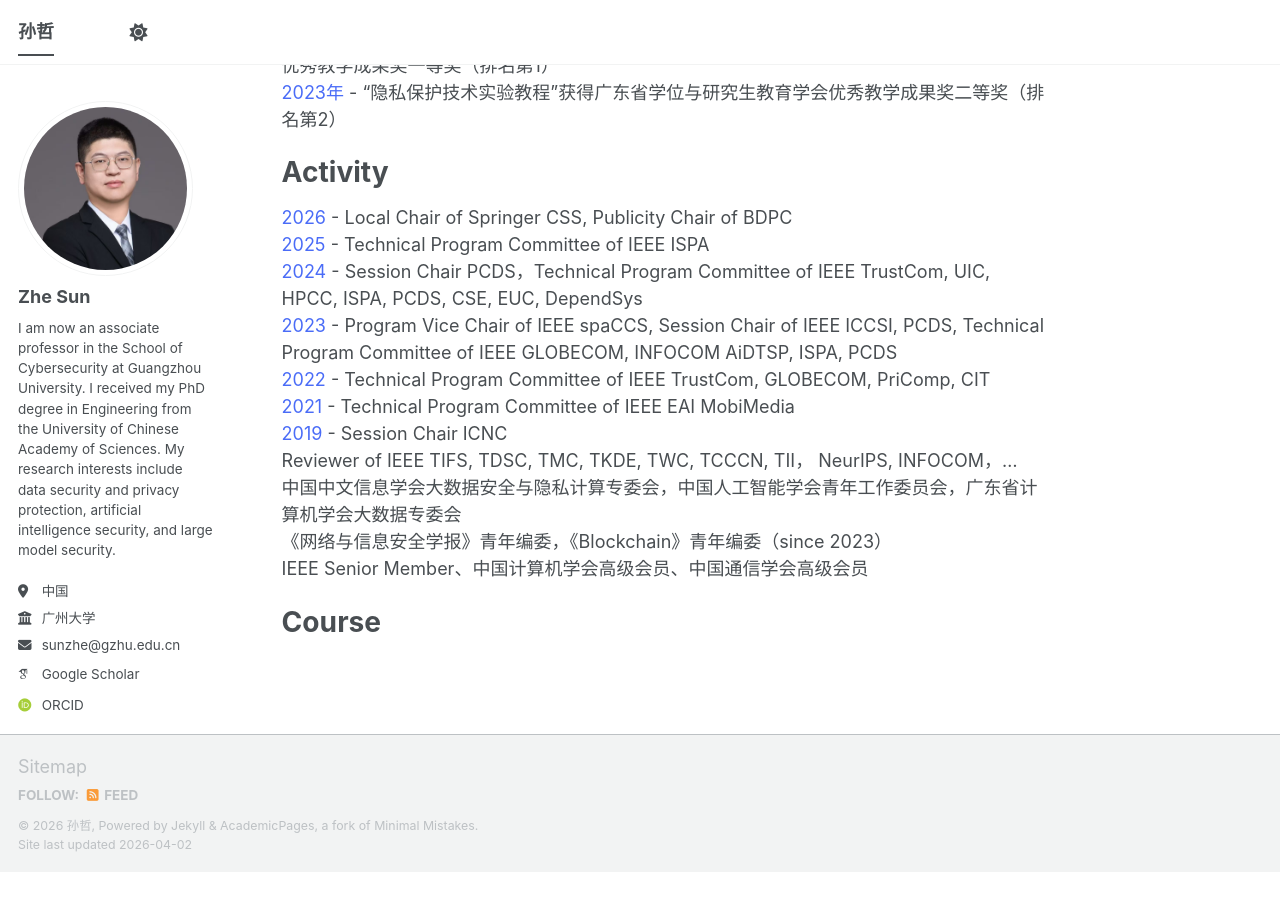
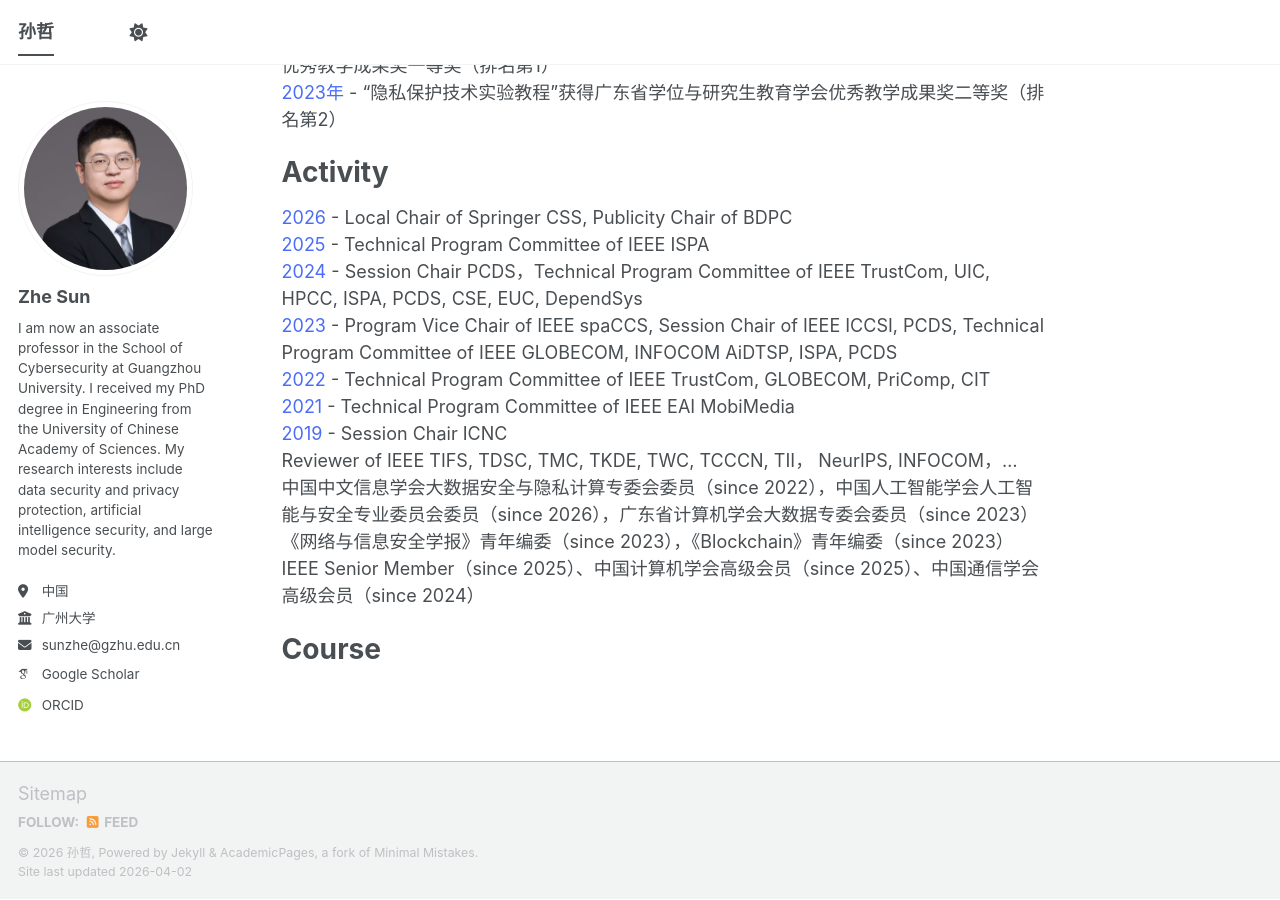
Before and after one commit to ZheSun208/ZheSun208.github.io, a Jekyll site: the page built from _pages/about.md, in a window 1280 px wide and 900 px high, scrolled down 2100 px. Built offline with Jekyll 4.4.1, drawn with Linux system fonts in a browser that asks for light colours; some web fonts are replaced; a script bundle is joined from its source files by our own code; library files that are not in the unit come from our copies; before the commit the page ends 2973 px from its top, so only the background shows below that.

Commit message:
Update about.md

```diff
--- a/_pages/about.md
+++ b/_pages/about.md
@@ -74,9 +74,9 @@ Activity
 <span style="color:#4a6cf7;">2021</span> - Technical Program Committee of IEEE EAI MobiMedia
 <span style="color:#4a6cf7;">2019</span> - Session Chair ICNC
 Reviewer of IEEE TIFS, TDSC, TMC, TKDE, TWC, TCCCN, TII， NeurIPS, INFOCOM，...
-中国中文信息学会大数据安全与隐私计算专委会，中国人工智能学会青年工作委员会，广东省计算机学会大数据专委会
-《网络与信息安全学报》青年编委，《Blockchain》青年编委（since 2023）
-IEEE Senior Member、中国计算机学会高级会员、中国通信学会高级会员
+中国中文信息学会大数据安全与隐私计算专委会委员（since 2022），中国人工智能学会人工智能与安全专业委员会委员（since 2026），广东省计算机学会大数据专委会委员（since 2023）
+《网络与信息安全学报》青年编委（since 2023），《Blockchain》青年编委（since 2023）
+IEEE Senior Member（since 2025）、中国计算机学会高级会员（since 2025）、中国通信学会高级会员（since 2024）
 
 Course
 ======
```
